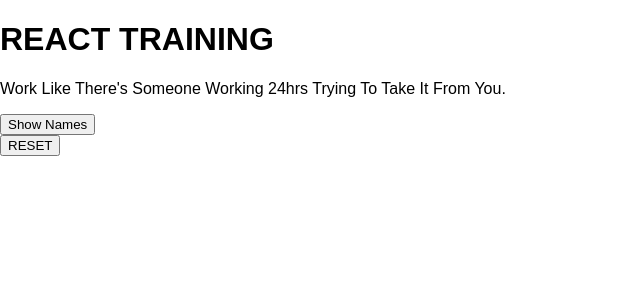
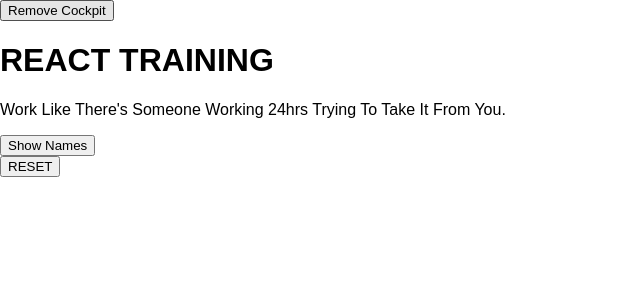
Before and after one commit to DCasely/react-complete-guide, a React app: page / in a window 1280 px wide. Shown: the top 300 px of the page, without its empty margins (0-640 px from the left). Built offline with nearby package versions, Linux system fonts and the light colour scheme.

Commit message:
cleaning up with lifestyle hooks and useEffect

```diff
--- a/src/components/Cockpit/Cockpit.js
+++ b/src/components/Cockpit/Cockpit.js
@@ -8,9 +8,19 @@
     setTimeout(() => {
       alert('Saved data to cloud!');
     }, 1000);
+
+    return () => {
+      console.log('[Cockpit.js] cleanup work in useEffect');
+    };
   }, []);
 
-  // useEffect(); YOU CAN HAVE MULTIPLE useEffects
+  useEffect(() => {
+    console.log('[Cockpit.js] 2nd useEffect');
+
+    return () => {
+      console.log('[Cockpit.js] cleanup work in 2nd useEffect');
+    };
+  });
 
   return (
     <div className="Cockpit">
--- a/src/components/Persons/Persons.js
+++ b/src/components/Persons/Persons.js
@@ -22,6 +22,10 @@
     console.log(snapshot);
   }
 
+  componentWillUnmount() {
+    console.log('[Persons.js] componentWillUnmount');
+  }
+
   render() {
     console.log('[Persons.js] rendering...');
 
--- a/src/containers/App.js
+++ b/src/containers/App.js
@@ -17,6 +17,7 @@
       { id: 3, name: 'Bill', age: 31 },
     ],
     showAccounts: false,
+    showCockpit: true,
   };
 
   static getDerivedStateFromProps(props, state) {
@@ -88,6 +89,15 @@
 
     return (
       <div className="App">
+        <button
+          onClick={() => {
+            this.setState({ showCockpit: false });
+          }}
+        >
+          Remove Cockpit
+        </button>
+
+        {this.state.showCockpit && (
           <Cockpit
             title={this.props.appTitle}
             subTitle={this.props.appSubTitle}
@@ -98,6 +108,7 @@
             btnText={this.state.showAccounts ? 'Hide Names' : 'Show Names'}
             btnColor={this.state.showAccounts ? 'btn-red' : 'btn-green'}
           />
+        )}
 
         {this.state.showAccounts && (
           <Persons
```
Lines whose indentation alone changed are shown as unchanged.
